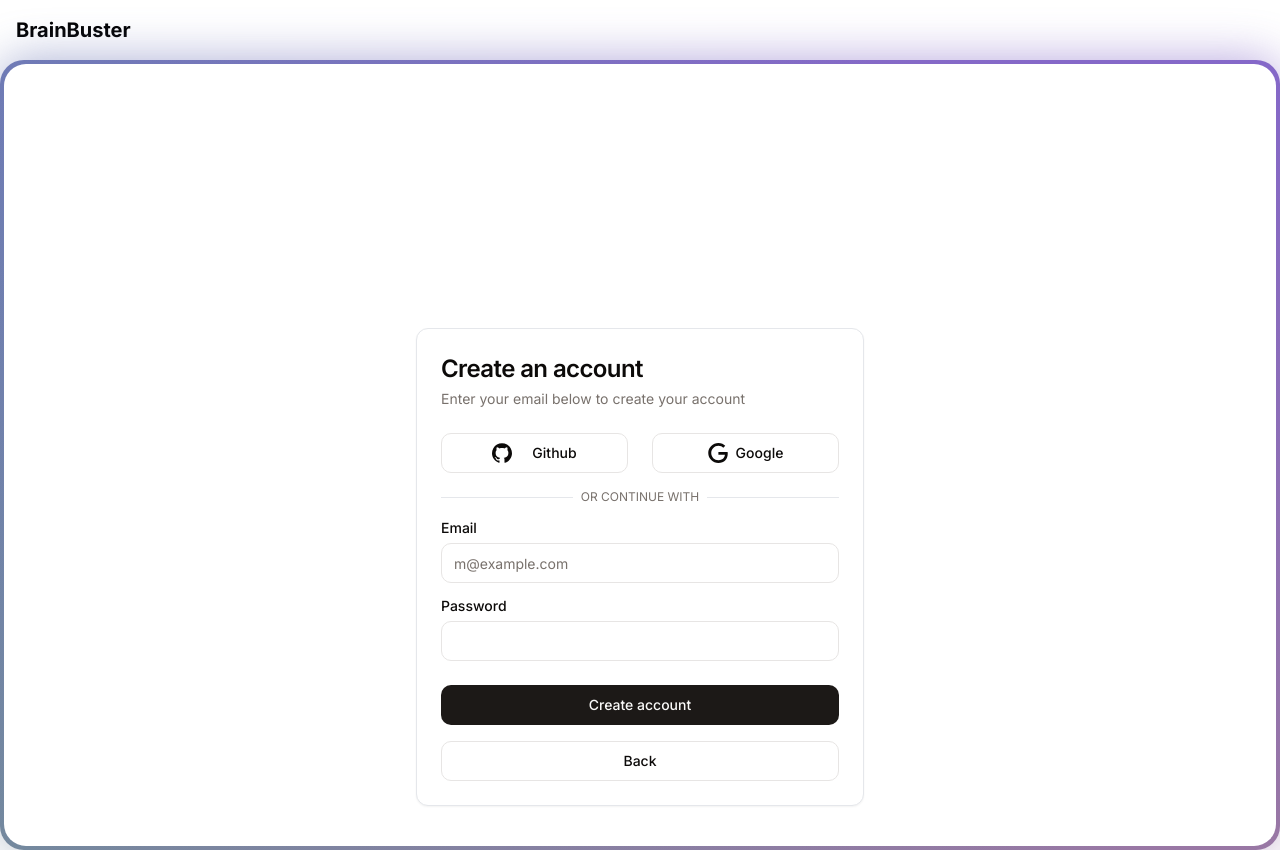
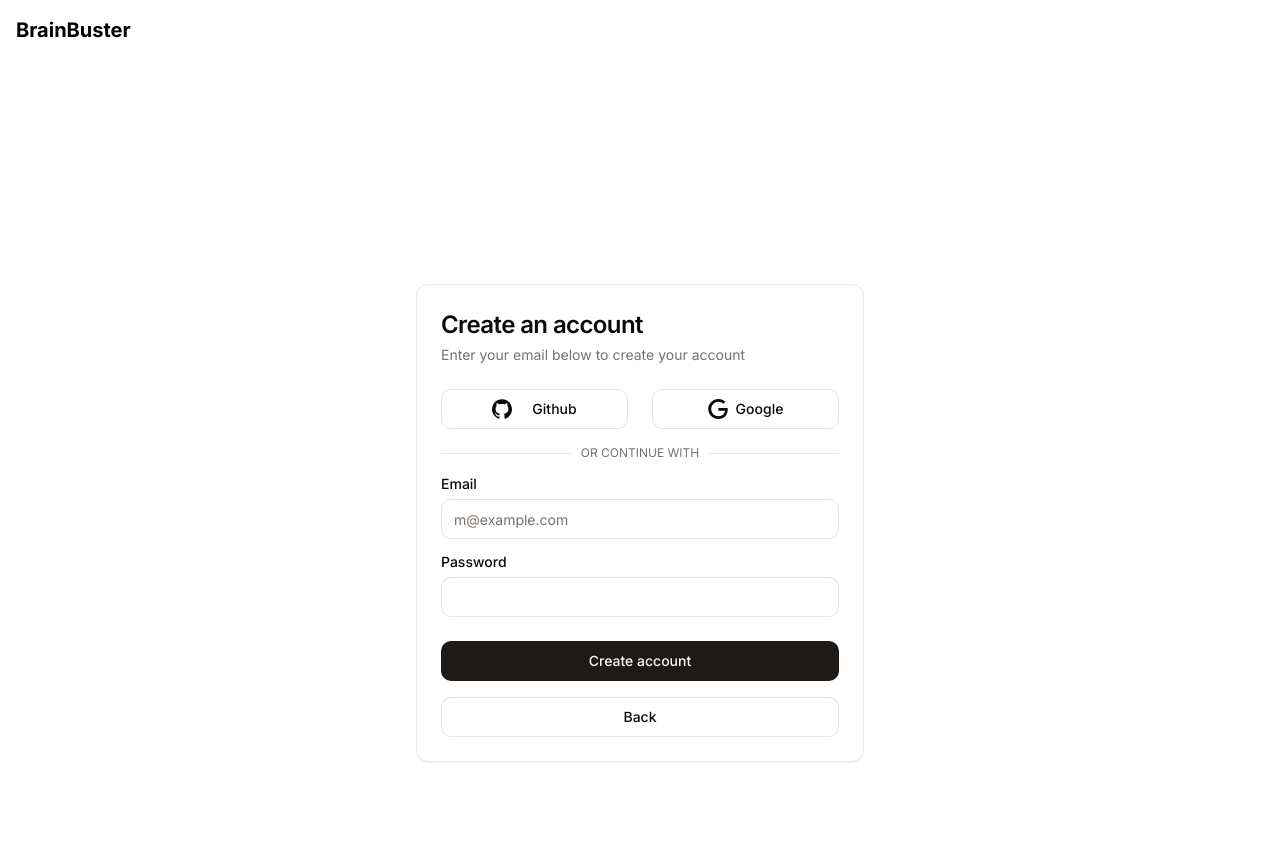
Before and after one commit to j-j-martin/QuizApp, a Next.js app: page /Registration in a window 1280 px wide. After the commit the page ends 800 px from the top, so only its background shows below. Built offline with nearby package versions, Linux system fonts and the light colour scheme.

Commit message:
Login groß

```diff
--- a/src/components/login-mask.tsx
+++ b/src/components/login-mask.tsx
@@ -1,38 +1,60 @@
+'use client'
+
+import { Button } from './ui/button'
+import { Card, CardContent, CardDescription, CardFooter, CardHeader, CardTitle } from './ui/card'
+import { Input } from './ui/input'
 import { Label } from './ui/label'
-import { Card, CardContent, CardDescription, CardHeader, CardTitle } from './ui/card'
-import { Button } from './ui/button'
-import { Input } from './ui/input'
+import { Icons } from './ui/icons'
 import { useRouter } from 'next/navigation'
-import React from 'react'
 
 export default function Loginmask() {
   const router = useRouter()
   return (
-    <Card className='mx-auto max-w-md  my-auto mt-56 border-gray-100 relative z-2'>
-      <CardHeader className='space-y-2 mb-4'>
-        <CardTitle className='text-2xl font-bold'>Login</CardTitle>
-        <CardDescription>Enter your email and password to login to your account</CardDescription>
-      </CardHeader>
-      <CardContent>
-        <div className='space-y-4'>
-          <div className='space-y-2'>
+    <div>
+      <Card className='z-10 relative max-w-md max-h-lg mx-auto my-auto mt-56 border-style-none'>
+        <CardHeader className='space-y-1'>
+          <CardTitle className='text-2xl'>Login</CardTitle>
+          <CardDescription>Jermaine Stinkt</CardDescription>
+        </CardHeader>
+        <CardContent className='grid gap-4'>
+          <div className='grid grid-cols-2 gap-6'>
+            <Button variant='outline' onClick={() => router.push('/login/github')}>
+              <Icons.gitHub className='mr-5 h-6 w-5' />
+              Github
+            </Button>
+            <Button variant='outline'>
+              <Icons.google className='mr-2 h-5 w-5' />
+              Google
+            </Button>
+          </div>
+          <div className='relative'>
+            <div className='absolute inset-0 flex items-center'>
+              <span className='w-full border-t' />
+            </div>
+            <div className='relative flex justify-center text-xs uppercase'>
+              <span className='bg-background px-2 text-muted-foreground'>Or continue with</span>
+            </div>
+          </div>
+          <div className='grid gap-2'>
             <Label htmlFor='email'>Email</Label>
-            <Input id='email' placeholder='email adress' required type='email' />
+            <Input id='email' type='email' placeholder='m@example.com' />
           </div>
-          <div className='space-y-2'>
+          <div className='grid gap-2'>
             <Label htmlFor='password'>Password</Label>
-            <Input id='password' placeholder='password' required type='password' />
+            <Input id='password' type='password' />
           </div>
-          <div>
-            <Button className='w-full mb-4 mt-8' type='submit' onClick={() => router.push('/UserPage')}>
+        </CardContent>
+        <CardFooter>
+          <div className='w-full'>
+            <Button className='w-full mb-4' onClick={() => router.push('/login')}>
               Login
             </Button>
-            <Button variant='outline' className='w-full' type='submit' onClick={() => router.push('/Registration')}>
-              Register
+            <Button variant='outline' className='w-full' onClick={() => router.push('/Registration')}>
+              Create Account
             </Button>
           </div>
-        </div>
-      </CardContent>
-    </Card>
+        </CardFooter>
+      </Card>
+    </div>
   )
 }
--- a/src/components/registration-mask.tsx
+++ b/src/components/registration-mask.tsx
@@ -6,13 +6,11 @@ import { Input } from './ui/input'
 import { Label } from './ui/label'
 import { Icons } from './ui/icons'
 import { useRouter } from 'next/navigation'
-import { BackgroundGradient } from './ui/background-gradient'
 
 export default function RegistrationMask() {
   const router = useRouter()
   return (
     <div>
-      <BackgroundGradient className='rounded-[22px] maw-w-md mx-auto my-auto p-4 sm:p-10 bg-white dark:bg-zinc-900'>
       <Card className='z-10 relative max-w-md max-h-lg mx-auto my-auto mt-56 border-style-none'>
         <CardHeader className='space-y-1'>
           <CardTitle className='text-2xl'>Create an account</CardTitle>
@@ -55,7 +53,6 @@ export default function RegistrationMask() {
           </div>
         </CardFooter>
       </Card>
-      </BackgroundGradient>
     </div>
   )
 }
--- a/src/components/ui/background-gradient.tsx
+++ /dev/null
@@ -1,73 +0,0 @@
-'use client'
-import { cn } from '@/lib/utils'
-import React from 'react'
-import { motion } from 'framer-motion'
-
-export const BackgroundGradient = ({
-  children,
-  className,
-  containerClassName,
-  animate = true,
-}: {
-  children?: React.ReactNode
-  className?: string
-  containerClassName?: string
-  animate?: boolean
-}) => {
-  const variants = {
-    initial: {
-      backgroundPosition: '0 50%',
-    },
-    animate: {
-      backgroundPosition: ['0, 50%', '100% 50%', '0 50%'],
-    },
-  }
-  return (
-    <div className={cn('relative p-[4px] group', containerClassName)}>
-      <motion.div
-        variants={animate ? variants : undefined}
-        initial={animate ? 'initial' : undefined}
-        animate={animate ? 'animate' : undefined}
-        transition={
-          animate
-            ? {
-                duration: 5,
-                repeat: Infinity,
-                repeatType: 'reverse',
-              }
-            : undefined
-        }
-        style={{
-          backgroundSize: animate ? '400% 400%' : undefined,
-        }}
-        className={cn(
-          'absolute inset-0 rounded-3xl z-[1] opacity-60 group-hover:opacity-100 blur-xl  transition duration-500',
-          ' bg-[radial-gradient(circle_farthest-side_at_0_100%,#00ccb1,transparent),radial-gradient(circle_farthest-side_at_100%_0,#7b61ff,transparent),radial-gradient(circle_farthest-side_at_100%_100%,#ffc414,transparent),radial-gradient(circle_farthest-side_at_0_0,#1ca0fb,#141316)]',
-        )}
-      />
-      <motion.div
-        variants={animate ? variants : undefined}
-        initial={animate ? 'initial' : undefined}
-        animate={animate ? 'animate' : undefined}
-        transition={
-          animate
-            ? {
-                duration: 5,
-                repeat: Infinity,
-                repeatType: 'reverse',
-              }
-            : undefined
-        }
-        style={{
-          backgroundSize: animate ? '400% 400%' : undefined,
-        }}
-        className={cn(
-          'absolute inset-0 rounded-3xl z-[1]',
-          'bg-[radial-gradient(circle_farthest-side_at_0_100%,#00ccb1,transparent),radial-gradient(circle_farthest-side_at_100%_0,#7b61ff,transparent),radial-gradient(circle_farthest-side_at_100%_100%,#ffc414,transparent),radial-gradient(circle_farthest-side_at_0_0,#1ca0fb,#141316)]',
-        )}
-      />
-
-      <div className={cn('relative z-10', className)}>{children}</div>
-    </div>
-  )
-}
```
Lines whose indentation alone changed are shown as unchanged.
